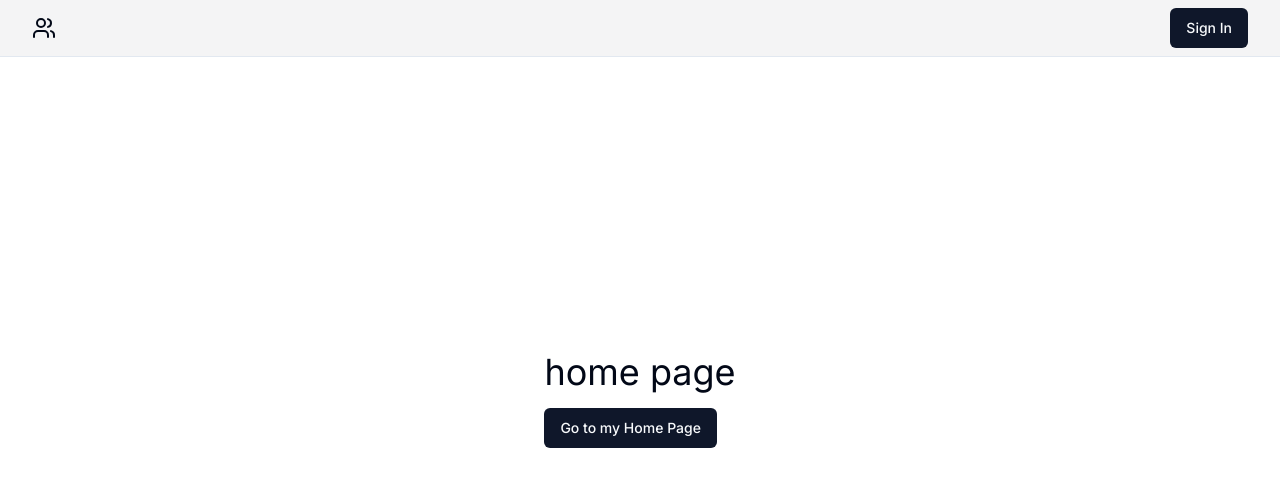
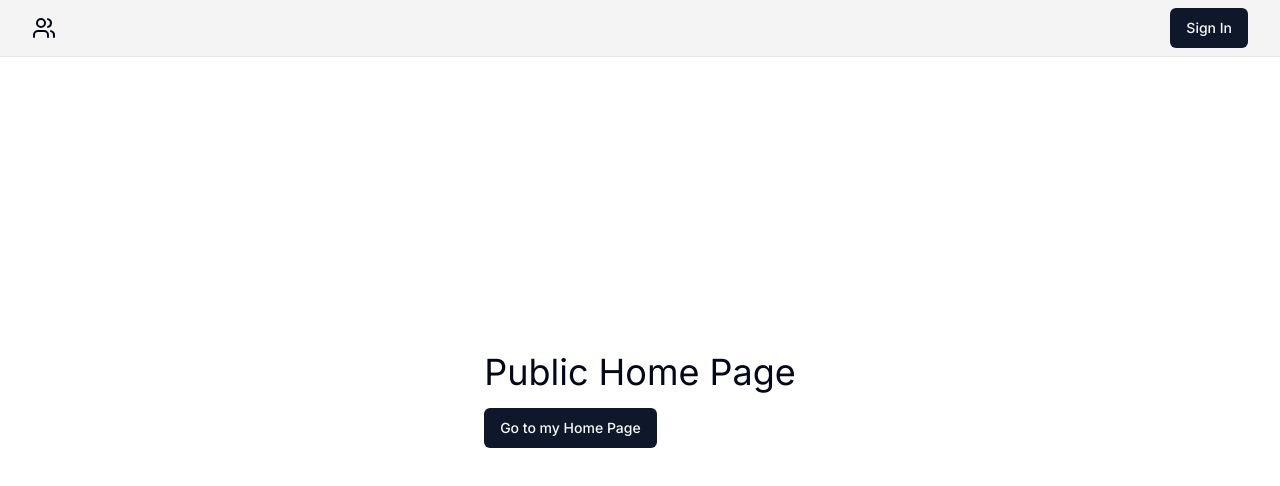
Before and after one commit to bding08/Bitcamp-2024, a Next.js app: page / in a window 1280 px wide. Shown: the top 486 px of the page. Built offline with nearby package versions, Linux system fonts and the light colour scheme; no server answers.

Commit message:
cleaned up codebase

```diff
--- a/src/app/page.tsx
+++ b/src/app/page.tsx
@@ -13,9 +13,11 @@ export default function Home() {
 
   return (
     <div className="space-y-4">
-      <h1 className="text-4xl">home page</h1>
+      <h1 className="text-4xl">Public Home Page</h1>
 
-      <Button onClick={onClick}>Go to my Home Page</Button>
+      <Button className=" flex content-center	justify-center" onClick={onClick}>
+        Go to my Home Page
+      </Button>
     </div>
   );
 }
--- a/src/app/user-home-page/page.tsx
+++ b/src/app/user-home-page/page.tsx
@@ -3,10 +3,10 @@ import { getServerSession } from "next-auth";
 
 const UserHomePage = async () => {
   const session = await getServerSession(authOptions);
-  console.log(session);
+  // console.log(session);
 
   if (session?.user) {
-    console.log("username: " + session.user.username);
+    // console.log("username: " + session.user.username);
     return (
       <h2 className="text-2xl">
         Welcome to your Home Page, {session?.user.username}
--- a/src/lib/auth.ts
+++ b/src/lib/auth.ts
@@ -65,8 +65,8 @@ export const authOptions: NextAuthOptions = {
         console.log("user is undefined");
       }
 
-      console.log("token:");
-      console.log(token);
+      // console.log("token:");
+      // console.log(token);
       return token;
     },
     async session({ session, token }) {
```
